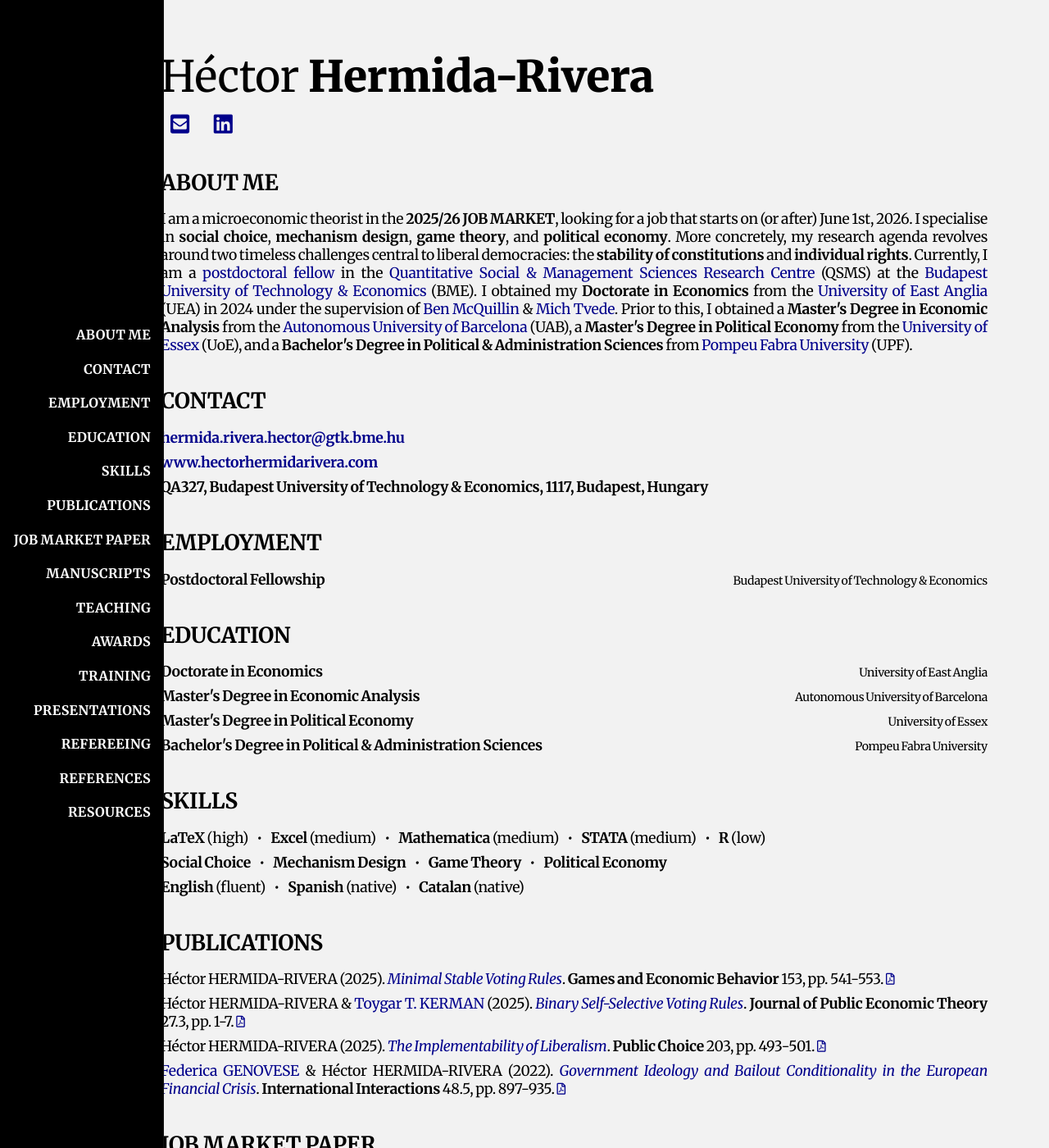
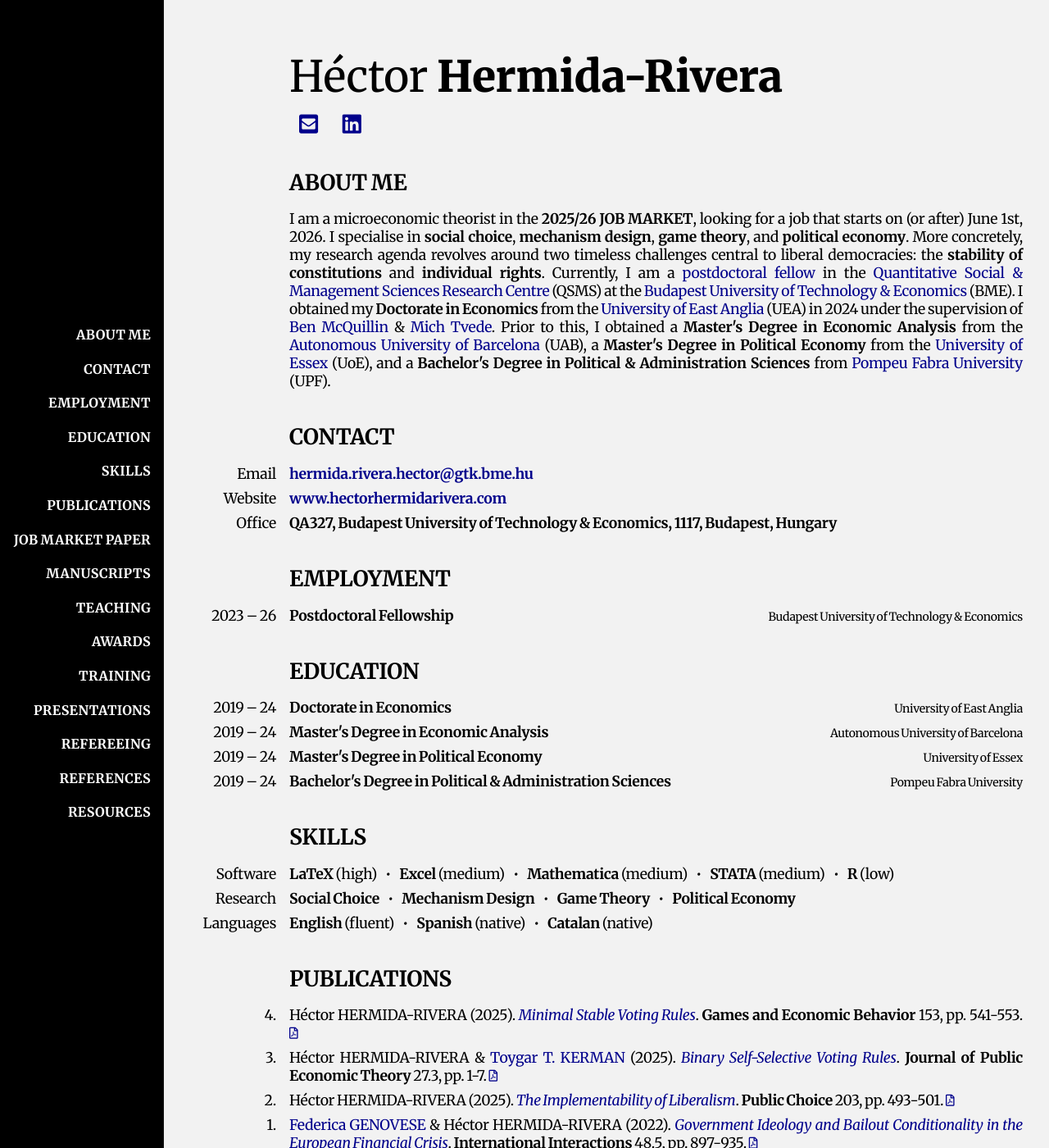
Before and after one commit to HectorHermidaRivera/hectorhermidarivera.github.io, a Jekyll site: the page built from index.md, in a window 1280 px wide and 1400 px high. Shown: the whole window at 82% size. Built offline with Jekyll 4.4.1, drawn with Linux system fonts in a browser that asks for light colours; a style sheet for code colours, icons or effects is not loaded.

Commit message:
Update style.css

```diff
--- a/assets/css/style.css
+++ b/assets/css/style.css
@@ -16,12 +16,13 @@ body {
   max-width: none;           /* no width limit by default */
 }
 
-/* For screens wider than iPad 11" landscape, fix text width */
+/* For screens wider than iPad 11" landscape, fix text width AND respect sidebar */
 @media (min-width: 1195px) {
   .content {
-    max-width: 1194px;       /* same as iPad 11" width */
-    margin: 0 auto;          /* center horizontally */
-    padding: 2.5vw;          /* balanced padding */
+    max-width: 1194px;              /* same as iPad 11" text width */
+    margin: 0 auto 0 200px;         /* center relative to screen while keeping sidebar */
+    padding: 2.5vw;                 /* balanced padding */
+    box-sizing: border-box;
   }
 }
 
```
